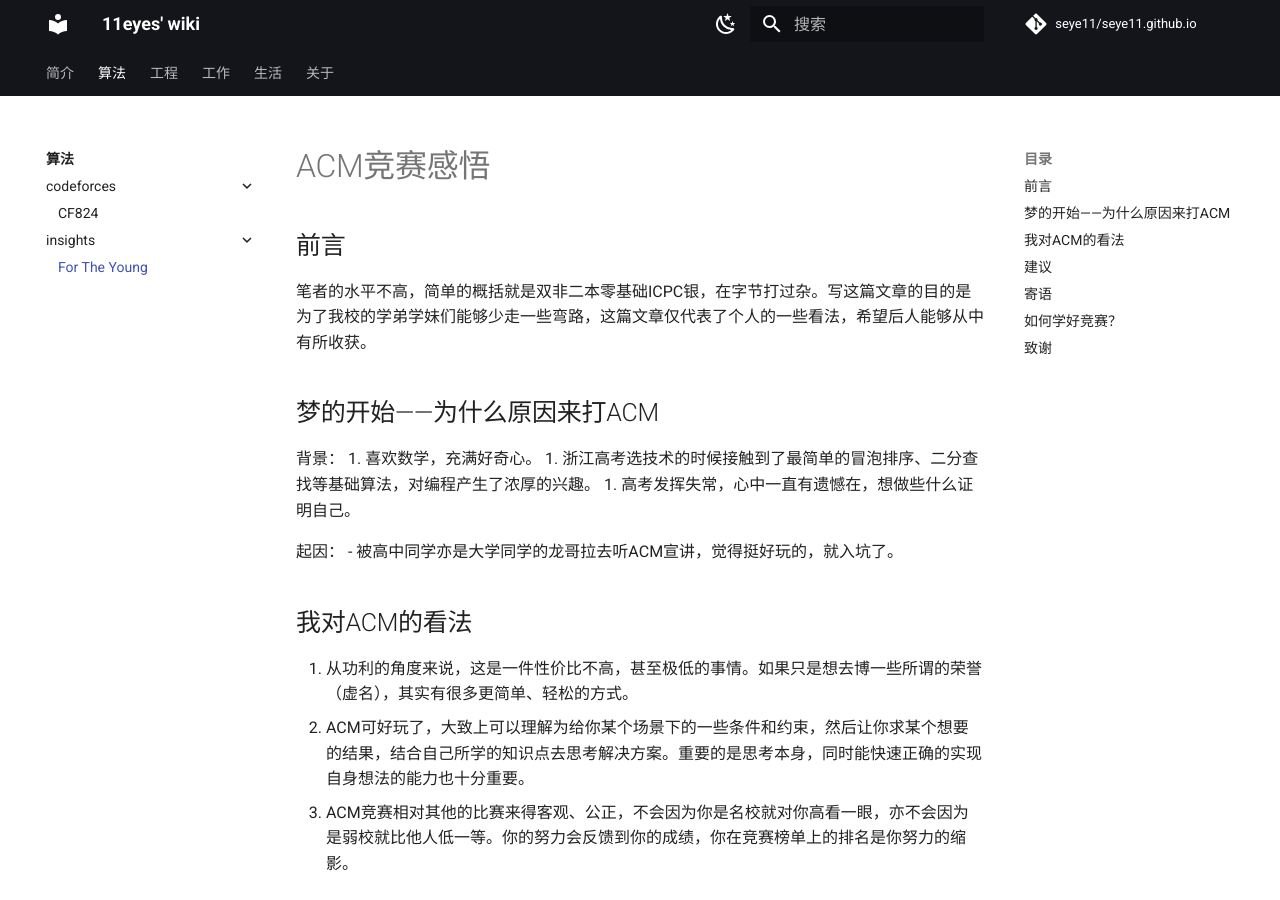
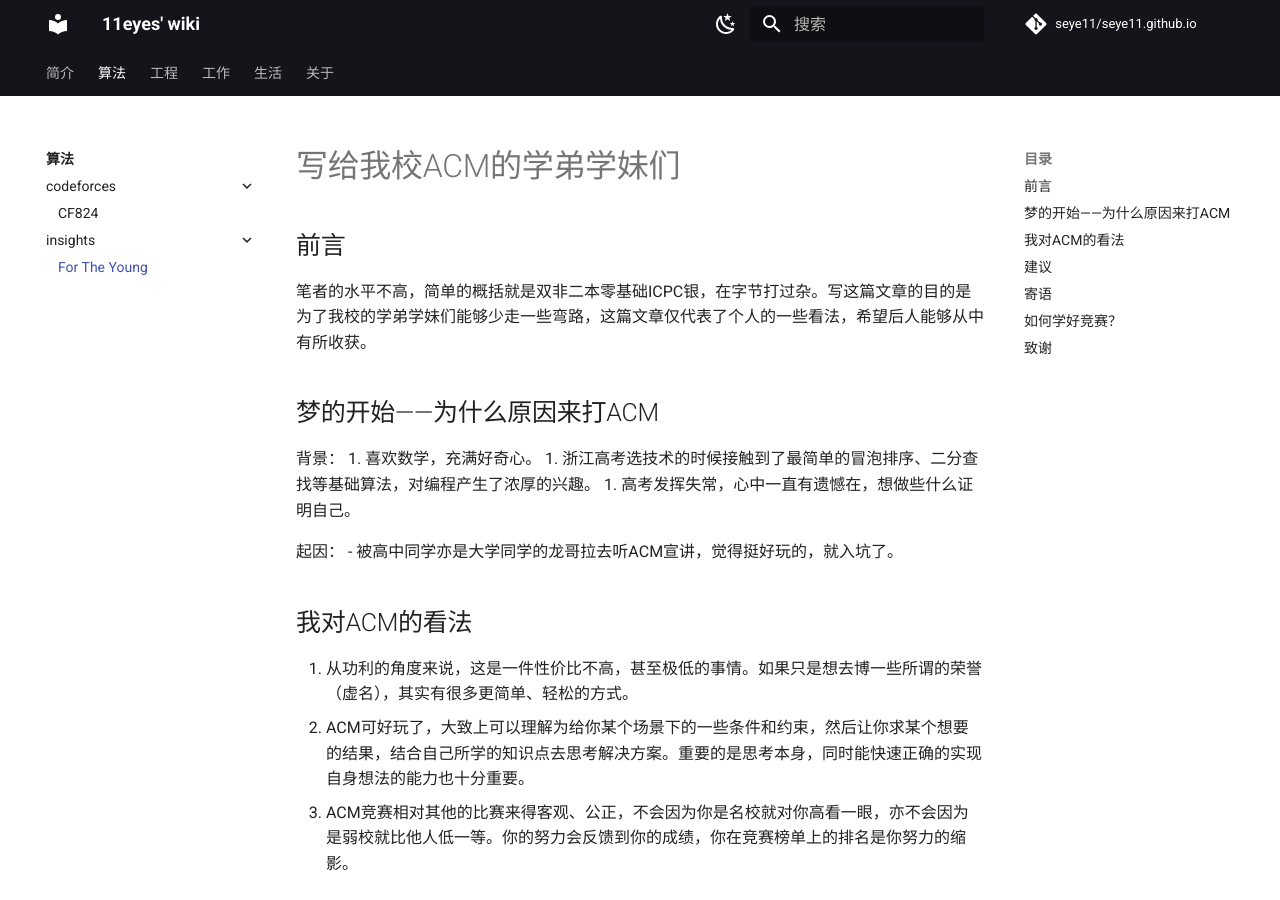
Before and after one commit to seye11/seye11.github.io, an MkDocs documentation site: the page built from docs/algorithm/insights/for_the_young.md, in a window 1280 px wide and 900 px high. Built offline with MkDocs 1.6.1 and Material for MkDocs 9.7.7, drawn with Linux system fonts in a browser that asks for light colours; comment, search, counter and statistics services are not loaded.

Commit message:
update insights

```diff
--- a/docs/algorithm/insights/for_the_young.md
+++ b/docs/algorithm/insights/for_the_young.md
@@ -1,4 +1,4 @@
-# ACM竞赛感悟
+# 写给我校ACM的学弟学妹们
 ## 前言
 笔者的水平不高，简单的概括就是双非二本零基础ICPC银，在字节打过杂。写这篇文章的目的是为了我校的学弟学妹们能够少走一些弯路，这篇文章仅代表了个人的一些看法，希望后人能够从中有所收获。
 ## 梦的开始——为什么原因来打ACM
```
